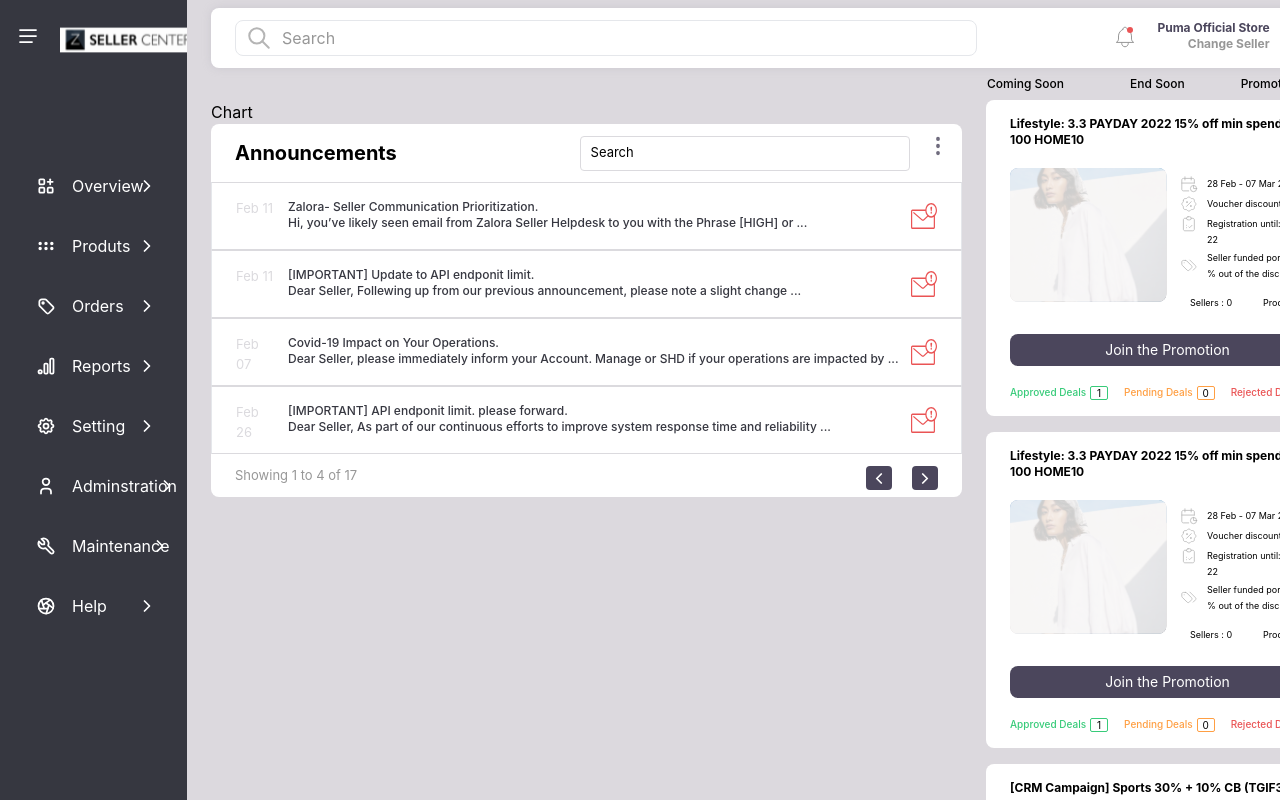
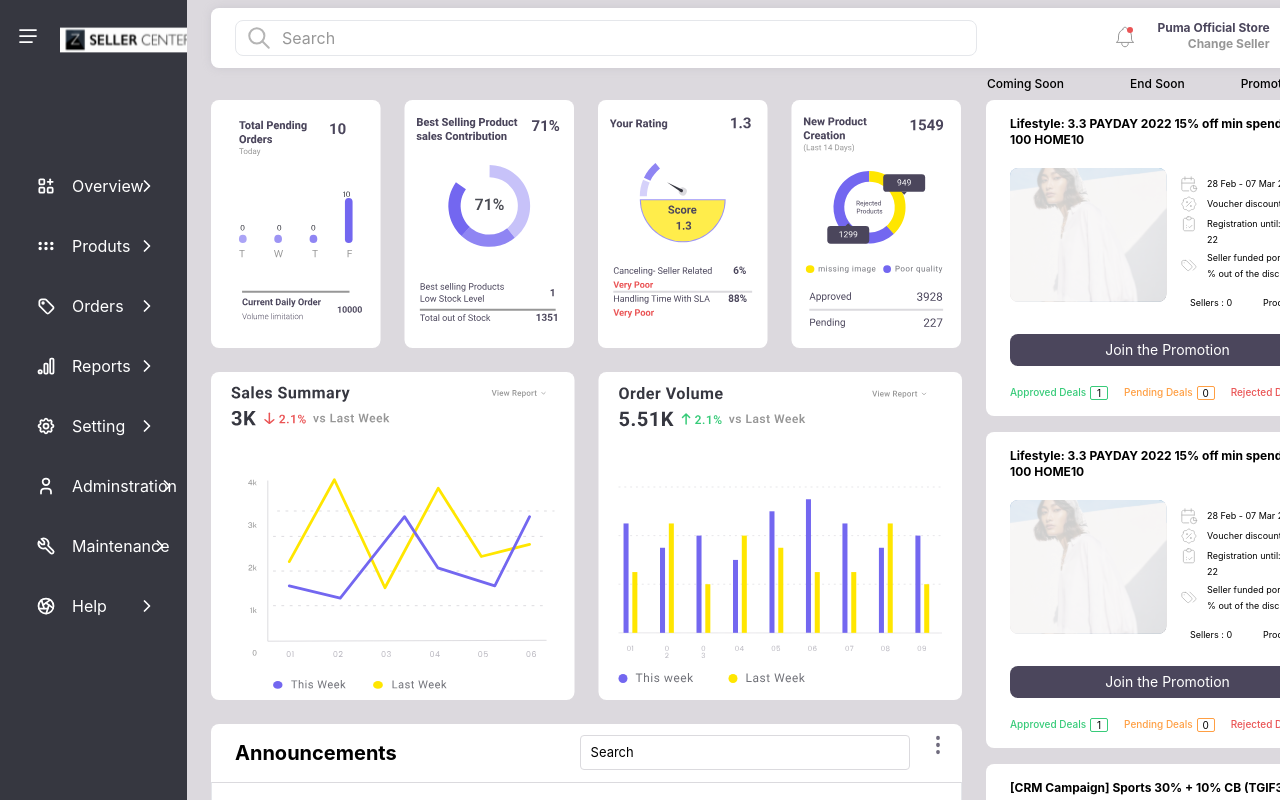
Before and after one commit to kubendrapandian10D/tailWindCSS_MATC, a React (Create React App) app: page / in a window 1280 px wide. Shown: the top 800 px of the page. Built offline with nearby package versions, Linux system fonts and the light colour scheme.

Commit message:
chart dummy data

```diff
--- a/src/components/Chart/Chart.js
+++ b/src/components/Chart/Chart.js
@@ -2,7 +2,14 @@
 
 const Chart = () => {
   return (
-    <div>Chart</div>
+    <div>
+          <img src="./images/charts/top.svg" alt="Menu button"  />
+
+          <img src="./images/charts/bottom.svg" alt="Menu button" className='py-6' />
+
+
+
+    </div>
   )
 }
 
```
